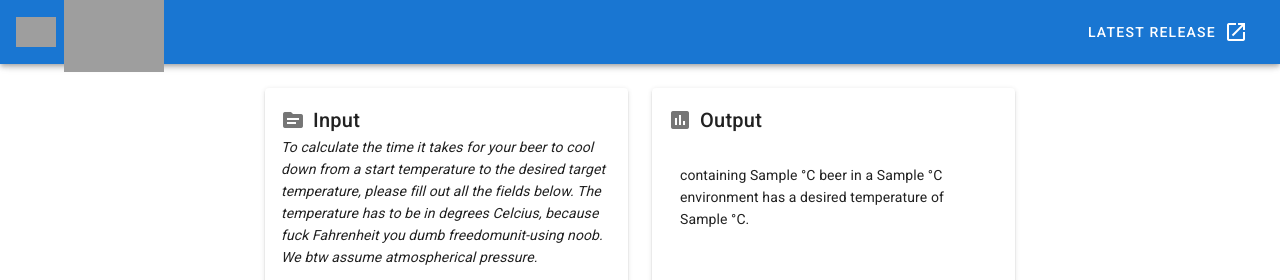
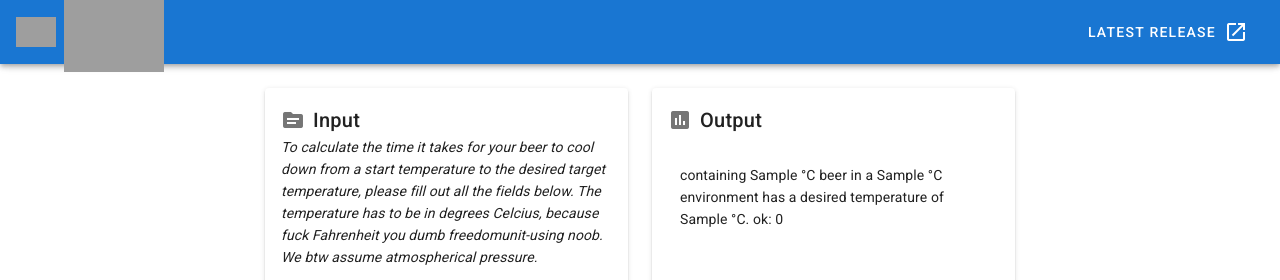
Before and after one commit to rosenberg95/beertime, a Vue app: page / in a window 1280 px wide. Both pictures are taken after typing "Sample", "Sample", "Sample" into the empty fields and a click on the button "CALCULATE". Shown: the top 280 px of the page. Built offline with nearby package versions, Linux system fonts and the light colour scheme; grey boxes are pictures that could not be loaded.

Commit message:
added simulation method, linechart.js and random chart generator

```diff
--- a/src/components/Outputside.vue
+++ b/src/components/Outputside.vue
@@ -3,21 +3,55 @@
 
         <div v-if="input.submitStatus">
             {{ input.containerType }} containing {{ input.startTemp }} °C beer in a {{ input.surrTemp }} °C environment has a desired temperature of {{input.targetTemp}} °C.
+            ok: {{ simmulation(input.startTemp,input.surrTemp, input.targetTemp) }}
         </div>
-
-
-
 
     </v-container>
 </template>
 
 <script>
+// import RandomChart from './RandomChart.vue';
   export default {
+//   components: { RandomChart },
     name: 'Outputside',
     props: ['input'],
 
     data: () => ({
 
     }),
+    methods: {
+        diffTemperature (t, T){ // assuming cooling
+            const W = 0.0663        // TODO type dependant
+            const H = 0.1152        // TODO type dependant
+
+            const r = W/2
+            const SA = 2*Math.PI*r*H + 2*Math.PI*r*r
+            const k = 0.5
+            return k*SA*(T-t)/H
+        },
+        simmulation ( startTemp, surroundTemp, targetTemp) {
+            var currentTemp = startTemp
+            var time = 0
+            const delta = 0.01
+            const m = 0.33          // TODO type dependant
+            const C = 4200
+            const vecTime = [ 0 ]
+            const vecTemp = [ startTemp ]
+
+            while (currentTemp - targetTemp > delta) {
+                time += 1
+                var dT = this.diffTemperature(currentTemp, surroundTemp)
+                var difference = dT/(m*C)
+                currentTemp = currentTemp + difference
+                vecTime.push(time/60)
+                vecTemp.push(currentTemp)
+
+                if (time >= 100000) {
+                    break
+                }
+            }
+            return time/60
+        }
+    }
   };
 </script>
--- /dev/null
+++ b/src/components/RandomChart.vue
@@ -0,0 +1,46 @@
+<template>
+  <div>
+    <line-chart :chart-data="datacollection"></line-chart>
+    <v-btn @click="fillData()">Randomize</v-btn>
+  </div>
+</template>
+
+<script>
+  import LineChart from './LineChart.js'
+
+  export default {
+    components: {
+      LineChart
+    },
+    data () {
+      return {
+        datacollection: null
+      }
+    },
+    mounted () {
+      this.fillData()
+    },
+    methods: {
+      fillData () {
+          console.log("batman")
+        this.datacollection = {
+          labels: [this.getRandomInt(), this.getRandomInt()],
+          datasets: [
+            {
+              label: 'Data One',
+              backgroundColor: '#f87979',
+              data: [this.getRandomInt(), this.getRandomInt()]
+            }, {
+              label: 'Data One',
+              backgroundColor: '#f87979',
+              data: [this.getRandomInt(), this.getRandomInt()]
+            }
+          ]
+        }
+      },
+      getRandomInt () {
+        return Math.floor(Math.random() * (50 - 5 + 1)) + 5
+      }
+    }
+  }
+</script>
```
Also changed, not shown: src/components/LineChart.js (added, +13 -0 lines).
